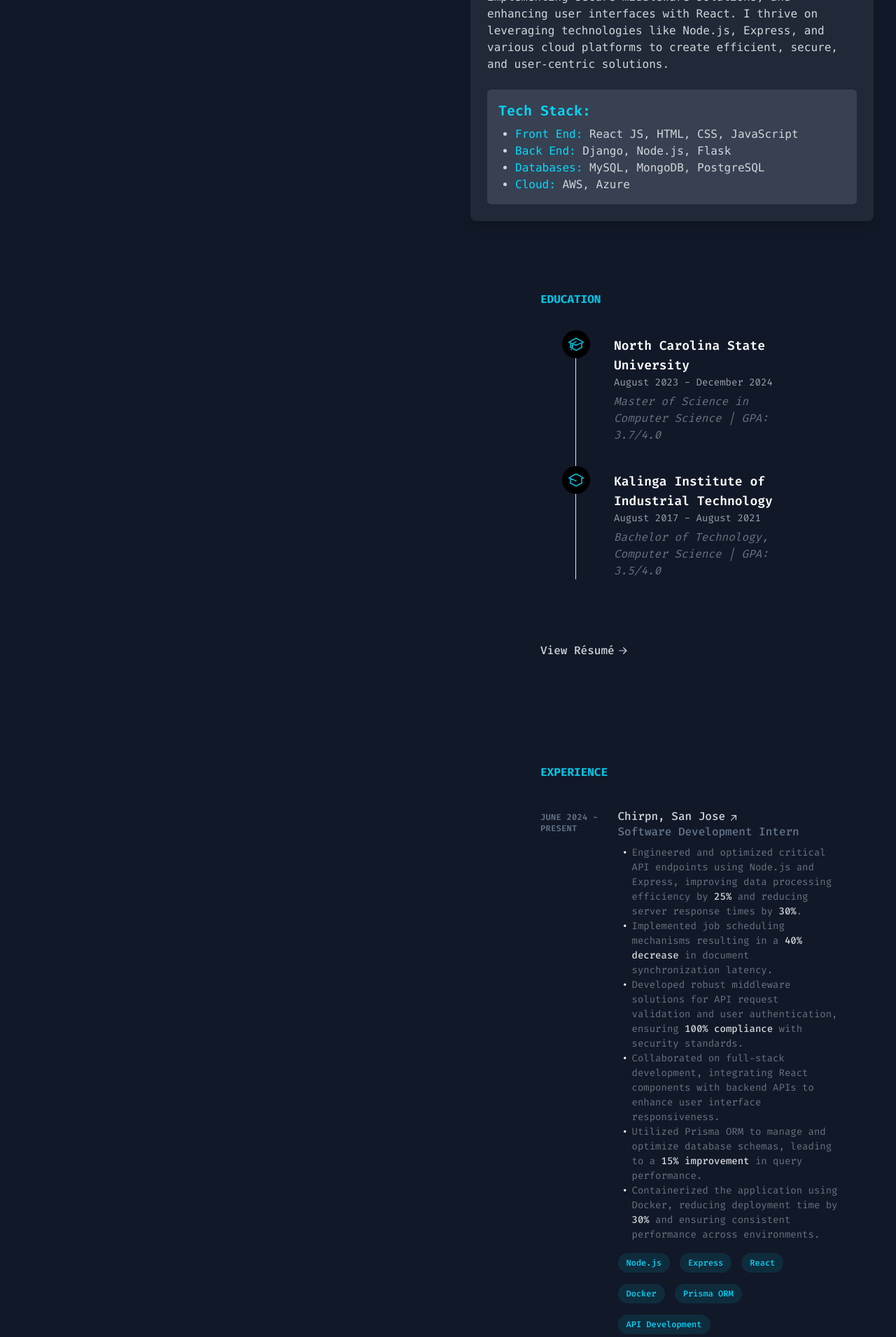
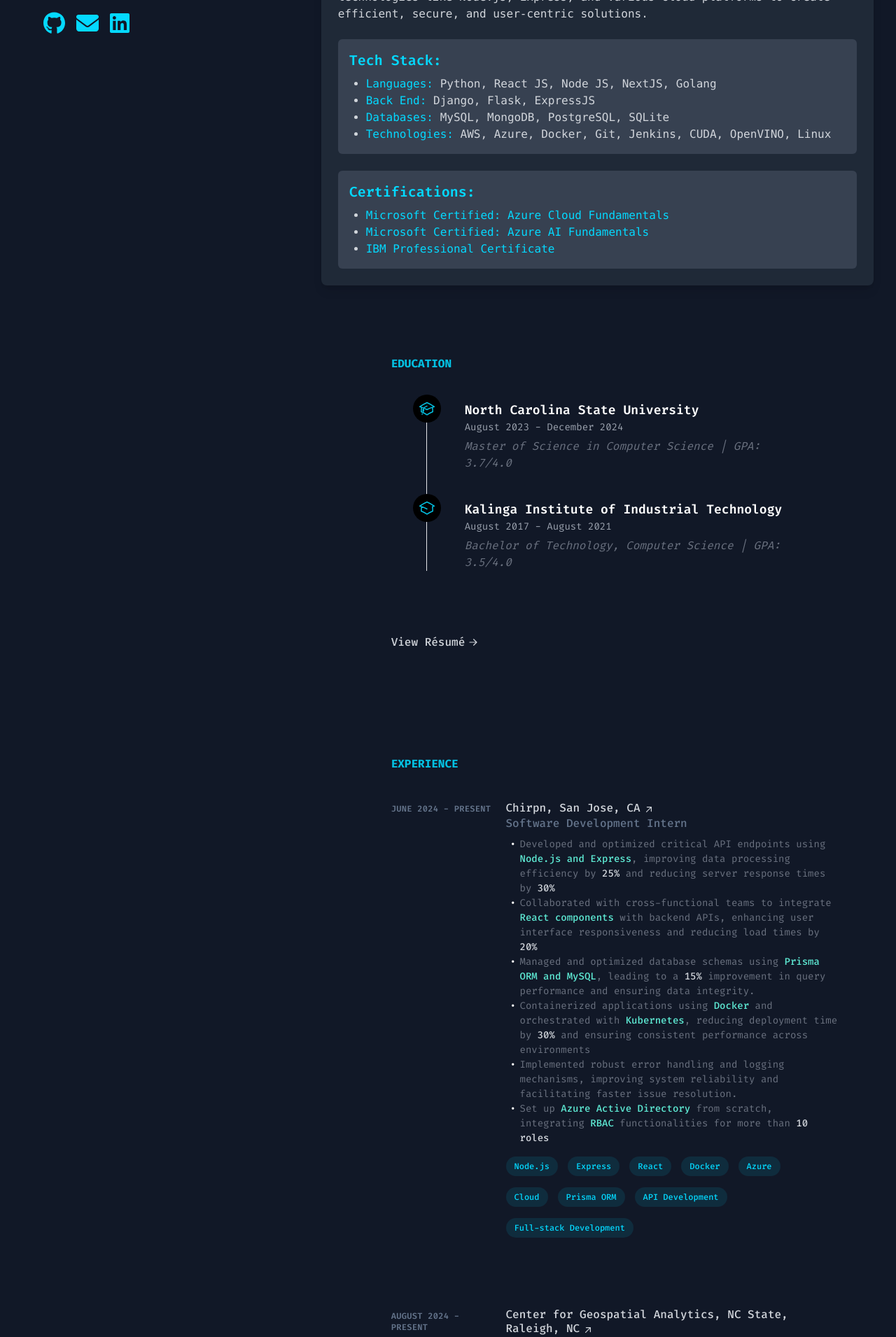
Before and after one commit to arohanajit/arohanajit.github.io, a React (Create React App) app: page / in a window 1280 px wide. Shown: the part 520-2431 px from the top of the page at 70% size. Built offline with nearby package versions, Linux system fonts and the light colour scheme.

Commit message:
updated website

```diff
--- a/src/components/MainComponent.jsx
+++ b/src/components/MainComponent.jsx
@@ -5,10 +5,10 @@ const MainComponent = ({ LeftComponent, RightComponent }) => {
   return (
     <div className="bg-gray-900 min-h-screen">
       <div className="lg:flex">
-        <div className="lg:w-1/2">
+        <div className="lg:w-1/3 p-4">
           <LeftComponent />
         </div>
-        <div className="lg:w-1/2 lg:ml-auto p-8">
+        <div className="lg:w-2/3 lg:ml-auto p-8">
           <motion.div
             initial={{ opacity: 0, y: 50 }}
             animate={{ opacity: 1, y: 0 }}
--- a/src/components/SDEConstant/LeftConstantSDE.jsx
+++ b/src/components/SDEConstant/LeftConstantSDE.jsx
@@ -1,9 +1,12 @@
 import React from "react";
 import SectionScroll from "../utils/SectionScroll";
+import { FontAwesomeIcon } from "@fortawesome/react-fontawesome";
+import { faGithub, faLinkedin } from "@fortawesome/free-brands-svg-icons";
+import { faEnvelope } from "@fortawesome/free-solid-svg-icons";
 
 const LeftConstantSDE = () => {
   return (
-    <div className="lg:fixed lg:top-0 lg:left-0 lg:h-screen lg:w-1/2 lg:overflow-y-auto p-8 bg-gray-900 text-white flex flex-col justify-center">
+    <div className="lg:fixed lg:top-0 lg:left-0 lg:h-screen lg:w-1/3 lg:overflow-y-auto p-8 bg-gray-900 text-white flex flex-col justify-center">
       <div className="max-w-lg mx-auto">
         <h1 className="text-5xl font-bold tracking-tight text-[#04d9ff] mb-2">
           Arohan Ajit
@@ -18,7 +21,17 @@ const LeftConstantSDE = () => {
         <nav className="mb-8">
           <SectionScroll />
         </nav>
-        {/* Social media links (GitHub, LinkedIn, Email) */}
+        <div className="flex space-x-4">
+          <a href="https://github.com/arohanajit" target="_blank" rel="noopener noreferrer" className="text-[#04d9ff] hover:text-white">
+            <FontAwesomeIcon icon={faGithub} size="2x" />
+          </a>
+          <a href="mailto:arohan.ajit@outlook.com" className="text-[#04d9ff] hover:text-white">
+            <FontAwesomeIcon icon={faEnvelope} size="2x" />
+          </a>
+          <a href="https://www.linkedin.com/in/arohanajit" target="_blank" rel="noopener noreferrer" className="text-[#04d9ff] hover:text-white">
+            <FontAwesomeIcon icon={faLinkedin} size="2x" />
+          </a>
+        </div>
       </div>
     </div>
   );
--- a/src/components/fieldsSDE/About.jsx
+++ b/src/components/fieldsSDE/About.jsx
@@ -9,7 +9,7 @@ const About = () => {
       </h2>
       <TypingAnimation />
       <p className="mt-4 text-gray-300 font-mono">
-      As a passionate software developer with a Master's in Computer Science from North Carolina State University, I thrive on turning complex challenges into elegant solutions. My journey has taken me from crafting responsive web applications at Accenture to optimizing critical API endpoints at Chirpn. With expertise in Python, ReactJS, Node.js, and cloud technologies like AWS and Azure, I'm always eager to dive into new technologies and push the boundaries of what's possible.
+      As a passionate software developer with a Master's in Computer Science from North Carolina State University, I thrive on turning complex challenges into elegant solutions. My journey has taken me from crafting responsive web applications at Accenture to optimizing critical API endpoints at Chirpn. Simulatenously I am also working as a Graduate Software Developer at Center of Geospatial Analytics here at NC State, leverageing my skills in Python to debug and refactor the backend of popular geospatial analytical software <a className = "text-[#04d9ff] hover:underline" href="https://github.com/OSGeo/grass">GRASS GIS</a>. With expertise in Python, ReactJS, Node.js, and cloud technologies like AWS and Azure, I'm always eager to dive into new technologies and push the boundaries of what's possible.
       </p>
       <p className="mt-4 text-gray-300 font-mono">
         My journey has taken me from crafting dynamic web applications at{" "}
@@ -26,10 +26,30 @@ const About = () => {
       <div className="mt-6 bg-gray-700 p-4 rounded-md">
         <h3 className="text-xl font-semibold mb-2 text-[#04d9ff]">Tech Stack:</h3>
         <ul className="list-disc pl-6 text-gray-300 font-mono">
-          <li><span className="text-[#04d9ff]">Front End:</span> React JS, HTML, CSS, JavaScript</li>
-          <li><span className="text-[#04d9ff]">Back End:</span> Django, Node.js, Flask</li>
-          <li><span className="text-[#04d9ff]">Databases:</span> MySQL, MongoDB, PostgreSQL</li>
-          <li><span className="text-[#04d9ff]">Cloud:</span> AWS, Azure</li>
+          <li><span className="text-[#04d9ff]">Languages:</span> Python, React JS, Node JS, NextJS, Golang</li>
+          <li><span className="text-[#04d9ff]">Back End:</span> Django, Flask, ExpressJS</li>
+          <li><span className="text-[#04d9ff]">Databases:</span> MySQL, MongoDB, PostgreSQL, SQLite</li>
+          <li><span className="text-[#04d9ff]">Technologies:</span> AWS, Azure, Docker, Git, Jenkins, CUDA, OpenVINO, Linux</li>
+        </ul>
+      </div>
+      <div className="mt-6 bg-gray-700 p-4 rounded-md">
+        <h3 className="text-xl font-semibold mb-2 text-[#04d9ff]">Certifications:</h3>
+        <ul className="list-disc pl-6 text-gray-300 font-mono">
+          <li>
+            <a className="text-[#04d9ff] hover:underline" href="https://www.credly.com/badges/5e606db7-c101-4e69-afeb-9f7f8cebf55d?source=linked_in_profile" target="_blank" rel="noreferrer">
+              Microsoft Certified: Azure Cloud Fundamentals
+            </a>
+          </li>
+          <li>
+            <a className="text-[#04d9ff] hover:underline" href="https://www.credly.com/badges/11fa520a-6da8-4f26-bea6-12b537d090d9?source=linked_in_profile" target="_blank" rel="noreferrer">
+              Microsoft Certified: Azure AI Fundamentals
+            </a>
+          </li>
+          <li>
+            <a className="text-[#04d9ff] hover:underline" href="https://www.credly.com/badges/25f79ba6-1285-496c-8d6a-68fc516e5c79/linked_in_profile" target="_blank" rel="noreferrer">
+              IBM Professional Certificate
+            </a>
+          </li>
         </ul>
       </div>
     </div>
--- a/src/components/fieldsSDE/Education.jsx
+++ b/src/components/fieldsSDE/Education.jsx
@@ -78,7 +78,7 @@ const Experience = () => {
         <a
           class="inline-flex items-center font-medium leading-tight text-slate-200 font-semibold text-slate-200 group"
           aria-label="View Résumé"
-          href="https://drive.google.com/file/d/1xfvU3LhAGQ5a4wCbZOp1l4S6STCGjHQV/view?usp=sharing"
+          href="https://1drv.ms/w/c/76e8f46429a18a86/EUNIXnbA74dBgWlc841ZaDMBUhn9QDxJpt6Ls7M5EIOCUQ?e=6jQnbQ"
           target="_blank"
         >
           <span>
--- a/src/components/fieldsSDE/Experience.jsx
+++ b/src/components/fieldsSDE/Experience.jsx
@@ -16,25 +16,25 @@ const Experience = () => {
       <ExperienceCard
         timeline="June 2024 - Present"
         role="Software Development Intern"
-        name="Chirpn, San Jose"
+        name="Chirpn, San Jose, CA"
         description={[
           <>
-            Engineered and optimized critical API endpoints using Node.js and Express, improving data processing efficiency by <span className="font-medium text-slate-200">25%</span> and reducing server response times by <span className="font-medium text-slate-200">30%</span>.
+            Developed and optimized critical API endpoints using <span className="font-medium text-teal-300">Node.js and Express</span>, improving data processing efficiency by <span className="font-medium text-slate-200">25%</span> and reducing server response times by <span className="font-medium text-slate-200">30%</span>
           </>,
           <>
-            Implemented job scheduling mechanisms resulting in a <span className="font-medium text-slate-200">40% decrease</span> in document synchronization latency.
+            Collaborated with cross-functional teams to integrate <span className="font-medium text-teal-300">React components</span> with backend APIs, enhancing user interface responsiveness and reducing load times by <span className="font-medium text-slate-200">20%</span>
           </>,
           <>
-            Developed robust middleware solutions for API request validation and user authentication, ensuring <span className="font-medium text-slate-200">100% compliance</span> with security standards.
+            Managed and optimized database schemas using <span className="font-medium text-teal-300">Prisma ORM and MySQL</span>, leading to a <span className="font-medium text-slate-200">15%</span> improvement in query performance and ensuring data integrity.
           </>,
           <>
-            Collaborated on full-stack development, integrating React components with backend APIs to enhance user interface responsiveness.
+            Containerized applications using <span className="font-medium text-teal-300">Docker</span> and orchestrated with <span className="font-medium text-teal-300">Kubernetes</span>, reducing deployment time by <span className="font-medium text-slate-200">30%</span> and ensuring consistent performance across environments
           </>,
           <>
-            Utilized Prisma ORM to manage and optimize database schemas, leading to a <span className="font-medium text-slate-200">15% improvement</span> in query performance.
+            Implemented robust error handling and logging mechanisms, improving system reliability and facilitating faster issue resolution.
           </>,
           <>
-            Containerized the application using Docker, reducing deployment time by <span className="font-medium text-slate-200">30%</span> and ensuring consistent performance across environments.
+            Set up <span className="font-medium text-teal-300">Azure Active Directory</span> from scratch, integrating <span className="font-medium text-teal-300">RBAC</span> functionalities for more than <span className="font-medium text-slate-200">10 roles</span>
           </>,
         ]}
         skills={[
@@ -42,9 +42,40 @@ const Experience = () => {
           "Express",
           "React",
           "Docker",
+          "Azure",
+          "Cloud",
           "Prisma ORM",
           "API Development",
           "Full-stack Development"
+        ]}
+      />
+
+      <ExperienceCard
+        timeline="August 2024 - Present"
+        role="Graduate Research Assistant"
+        name="Center for Geospatial Analytics, NC State, Raleigh, NC"
+        description={[
+          <>
+            Enhanced GRASS GIS's ability to handle floating-point maps by working with quantization algorithms for raster data processing..
+          </>,
+          <>
+            Improved code quality by eliminating Ruff and Flake8 errors, ensuring adherence to PEP 8 standards and contributing to overall project maintainability
+          </>,
+          <>
+            Developed robust middleware solutions for API request validation and user authentication, ensuring <span className="font-medium text-slate-200">100% compliance</span> with security standards.
+          </>,
+          <>
+            Collaborated with a team to optimize large-scale data processing algorithms, resulting in a 40% reduction in computation time for complex geospatial analyses
+          </>,
+        ]}
+        skills={[
+          "Python",
+          "AWS",
+          "React",
+          "Docker",
+          "API Development",
+          "Backend Development",
+          "Debugging"
         ]}
       />
 
@@ -54,19 +85,22 @@ const Experience = () => {
         name="Accenture"
         description={[
           <>
-          Developed and maintained dynamic, responsive web applications with <span className="font-medium text-slate-200">React JS</span> for the front end and <span className="font-medium text-slate-200">Django</span> for the backend, delivering high-quality solutions to clients
+          Developed and maintained scalable, high-performance web applications using Java Spring Boot for the backend and ReactJS for the frontend, handling over 100,000 daily user requests with 99.99% uptime
           </>,
           <>
-          Implemented clean, reusable, and modular code through React components and hooks, resulting in a <span className="font-medium text-slate-200">20% increase</span> in development efficiency as measured by reduced development time
+          Implemented microservices architecture using Spring Cloud, improving system modularity and enabling independent scaling of application components
           </>,
           <>
           Utilized Django's ORM and REST framework to build scalable and secure backend systems, handling over <span className="font-medium text-slate-200">10,000 monthly user requests</span> with a <span className="font-medium text-slate-200">99.9% uptime</span>
           </>,
           <>
-          Integrated React with Django via <span className="font-medium text-slate-200">RESTful APIs</span>, ensuring seamless communication and reducing front-end/backend interaction latency by 15%
+          Built robust RESTful APIs, reducing frontend-backend interaction latency by 15% and improving overall application performance.
           </>,
           <>
-          Collaborated with a team of 3 back-end developers to enhance web application <span className="font-medium text-slate-200">UI/UX</span>, increasing user satisfaction by 12% as per feedback surveys
+          Streamlined Agile methodologies and CI/CD practices to streamline development processes, resulting in a 30% increase in team productivity.
+          </>,
+          <>
+          Collaborated with cross-functional teams to design and implement secure payment processing features, ensuring PCI DSS compliance
           </>,
         ]}
         skills={[
--- a/src/components/fieldsSDE/Projects.jsx
+++ b/src/components/fieldsSDE/Projects.jsx
@@ -33,6 +33,18 @@ const Projects = () => {
         youtube_video_url="https://youtu.be/k9-jaQtyVlQ"
       />
       <ProjectCard
+        project_title="MERN - Real Time Interactive Web Application with Cloud Integration - Polly"
+        project_description={[
+          "Developed a real-time polling application using React for the frontend, incorporating Tailwind CSS for styling, Axios for HTTP requests, ",
+          "and Chart.js for data visualization. The backend leverages AWS Lambda functions, Prisma ORM for database management, and Middy",
+          "middleware for enhanced serverless function capabilities, serving multiple endpoints for creating rooms, questions, and fetching analytics"
+          ]}
+        project_url="https://github.com/arohanajit/polly"
+        tech_used={["React","TypeScript","Tailwind CSS","AWS Lambda","Prisma ORM","Middy Middleware","Chart.js","Axios","Serverless Functions"]}
+        project_image={FWMS}
+        youtube_video_url="https://www.youtube.com/watch?v=gO5nstBFB7I"
+      />
+      <ProjectCard
         project_title="MERN - Redux - Ecommerce Website"
         project_description={[
           "Developed a full-featured eCommerce platform using the MERN stack & Redux, showcased in eCommerce Platform, supporting product",
@@ -44,18 +56,6 @@ const Projects = () => {
         project_image={Face}
         youtube_video_url="https://www.youtube.com/watch?v=your-video-id-2"
       />
-      <ProjectCard
-        project_title="MERN - Real Time Interactive Web Application with Cloud Integration - Polly"
-        project_description={[
-          "Developed a real-time polling application using React for the frontend, incorporating Tailwind CSS for styling, Axios for HTTP requests, ",
-          "and Chart.js for data visualization. The backend leverages AWS Lambda functions, Prisma ORM for database management, and Middy",
-          "middleware for enhanced serverless function capabilities, serving multiple endpoints for creating rooms, questions, and fetching analytics"
-          ]}
-        project_url="https://github.com/arohanajit/polly"
-        tech_used={["React","TypeScript","Tailwind CSS","AWS Lambda","Prisma ORM","Middy Middleware","Chart.js","Axios","Serverless Functions"]}
-        project_image={FWMS}
-        youtube_video_url="https://www.youtube.com/watch?v=gO5nstBFB7I"
-      />
     </div>
   );
 };
```
Also changed, not shown: package.json (+17 -3 lines), 12 other files (tests, documents, lock files or other folders).
